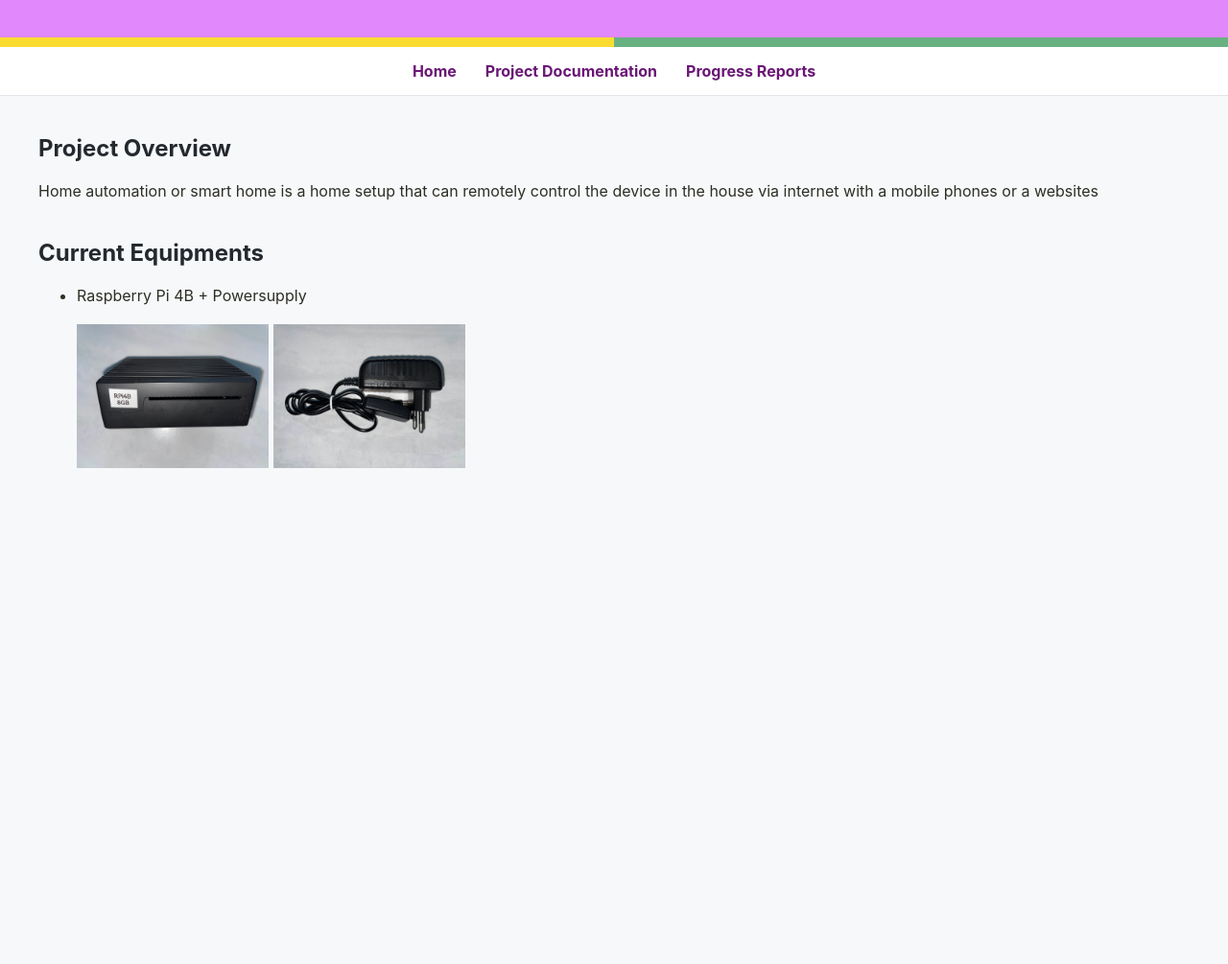
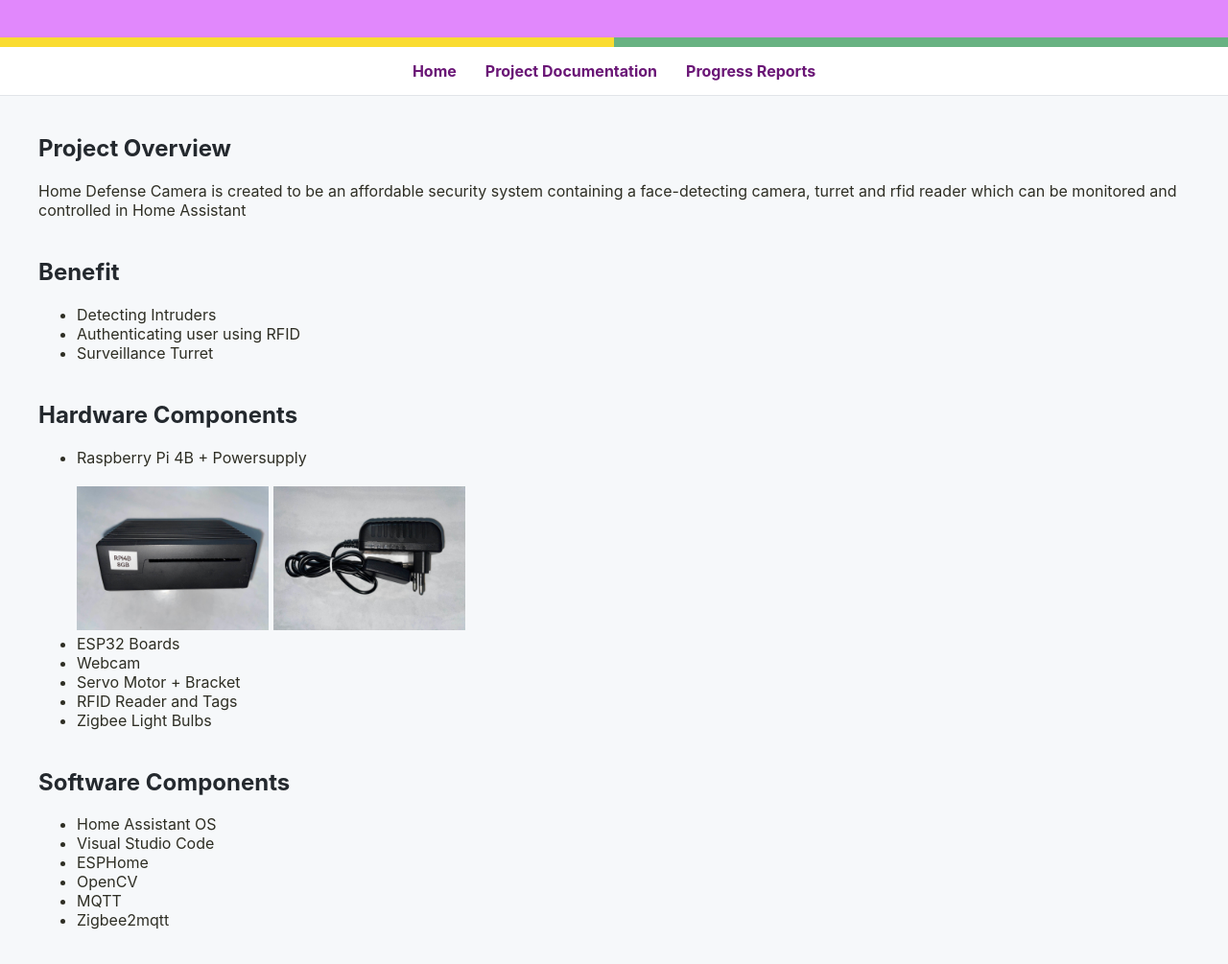
Before and after one commit to Phumvit/Mini-Project, a plain HTML site: page documentation.html in a window 1280 px wide. Shown: the part 83-1088 px from the top of the page at 96% size. Before the commit the page ends 800 px from the top, so only its background shows below. Drawn offline with Linux system fonts and the light colour scheme.

Commit message:
documentation.html

```diff
--- a/documentation.html
+++ b/documentation.html
@@ -4,7 +4,7 @@
     <meta charset="UTF-8">
     <meta name="viewport" content="width=device-width, initial-scale=1.0">
     <meta http-equiv="X-UA-Compatible" content="IE=edge">
-    <title>Project Documentation - Automatic Turret</title>
+    <title>Project Documentation</title>
     <style>
         body {
             font-family: -apple-system, BlinkMacSystemFont, "Segoe UI", Roboto, "Helvetica Neue", Arial, sans-serif;
@@ -83,57 +83,55 @@
     <a href="index.html">Home</a>
     <a href="documentation.html">Project Documentation</a>
     <a href="progress.html">Progress Reports</a>
-    <!-- <a href="#contact">Contact</a> -->
 </nav>
 
 <div class="container">
-    <section id="overview">
+    <section>
         <h2>Project Overview</h2>
         <p>
-            Home automation or smart home is a home setup that can remotely control the device in the house via internet with a mobile phones or a websites
+            Home Defense Camera is created to be an affordable security system containing a face-detecting camera, turret and rfid reader
+            which can be monitored and controlled in Home Assistant
         </p>
     </section>
 
-    <section id="architecture">
-        <h2>Current Equipments</h2>
-        <!-- <p>The system consists of the following major components:</p> -->
+    <section>
+        <h2>Benefit</h2>
+        <ul>
+            <li>Detecting Intruders</li>
+            <li>Authenticating user using RFID</li>
+            <li>Surveillance Turret</li>
+        </ul>
+    </section>
+
+    <section>
+        <h2>Hardware Components</h2>
         <ul>
             <li>Raspberry Pi 4B + Powersupply</li>
+
             <br>
             <img src="current_equipments/rpi4b.jpg" width="200">
             <img src="current_equipments/psupply.jpg" width="200">
-            <!-- <li>Infrared and ultrasonic sensors for object detection</li>
-            <li>Servo motors for turret rotation</li>
-            <li>Camera module for real-time vision-based tracking</li> -->
+
+            <li>ESP32 Boards</li>
+            <li>Webcam</li>
+            <li>Servo Motor + Bracket</li>
+            <li>RFID Reader and Tags</li>
+            <li>Zigbee Light Bulbs</li>
         </ul>
-        <!-- <p>A diagram of the system architecture will be provided to illustrate how these components interact.</p> -->
     </section>
 
-    <!-- <section id="features">
-        <h2>Key Features</h2>
+    <section></section>
+        <h2>Software Components</h2>
         <ul>
-            <li>Placeholder</li>
-            <li>Real-time feedback and control</li>
-            <li>Customizable firing modes and alerts</li>
-            <li>Energy-efficient standby mode</li>
+            <li>Home Assistant OS</li>
+            <li>Visual Studio Code</li>
+            <li>ESPHome</li>
+            <li>OpenCV</li>
+            <li>MQTT</li>
+            <li>Zigbee2mqtt</li>
         </ul>
-    </section> -->
-
-    <!-- <section id="technical-details">
-        <h2>Technical Details</h2>
-        <p>Place</p>
-        <ul>
-            <li>Microcontroller: Arduino Uno</li>
-            <li>Sensor Range: 5-200 cm</li>
-            <li>Motor Speed: 0-180 degrees in 0.5 seconds</li>
-            <li>Power Supply: 5V DC</li>
-        </ul>
-    </section> -->
+    </section>
 </div>
-
-<!-- <footer>
-    &copy; 2024 Automatic Turret Project | All Rights Reserved
-</footer> -->
 
 </body>
 </html>
```
